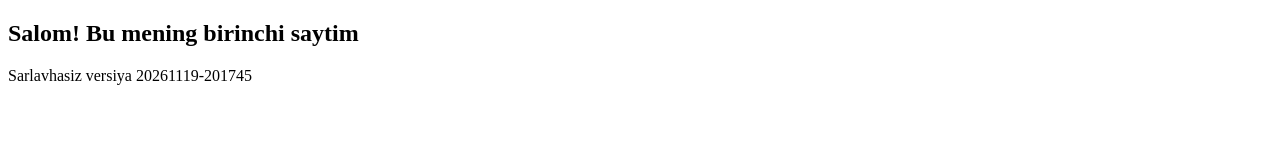
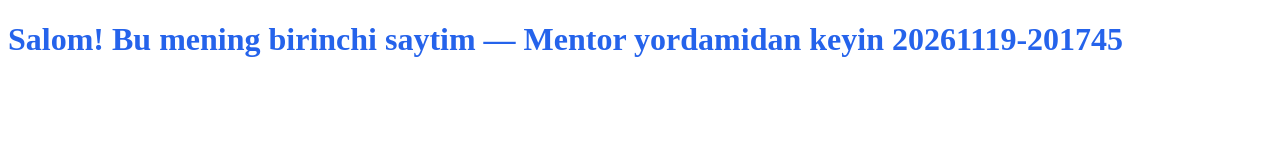
Before and after one commit to naviglobal/birinchi-sayt, a plain HTML site: page index.html in a window 1280 px wide. Drawn offline with Linux system fonts and the light colour scheme.

Commit message:
Sarlavha qaytarildi

```diff
--- a/index.html
+++ b/index.html
@@ -6,7 +6,6 @@
   <link rel="stylesheet" href="css/style.css">
 </head>
 <body>
-  <h2>Salom! Bu mening birinchi saytim</h2>
-  <p>Sarlavhasiz versiya 20261119-201745</p>
+  <h1>Salom! Bu mening birinchi saytim — Mentor yordamidan keyin 20261119-201745</h1>
 </body>
 </html>
```
